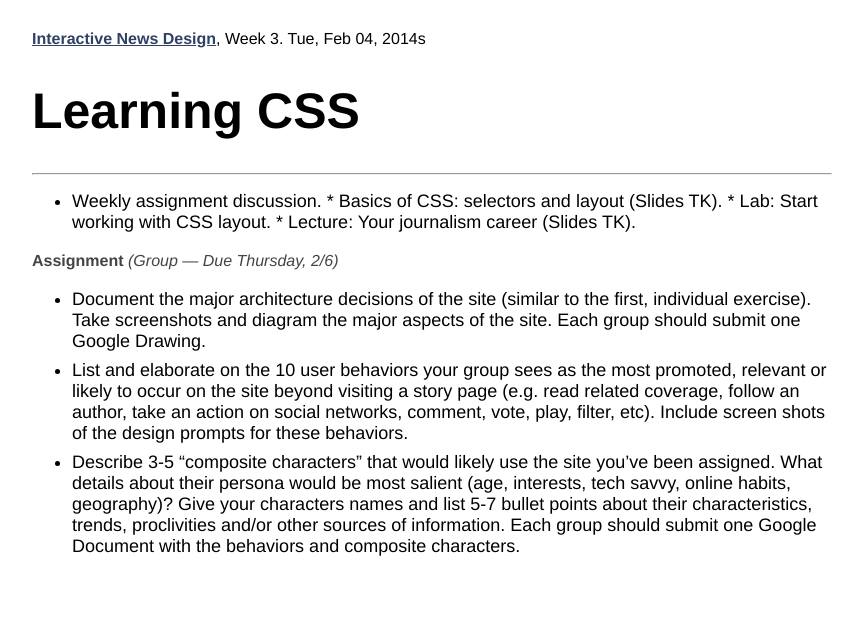
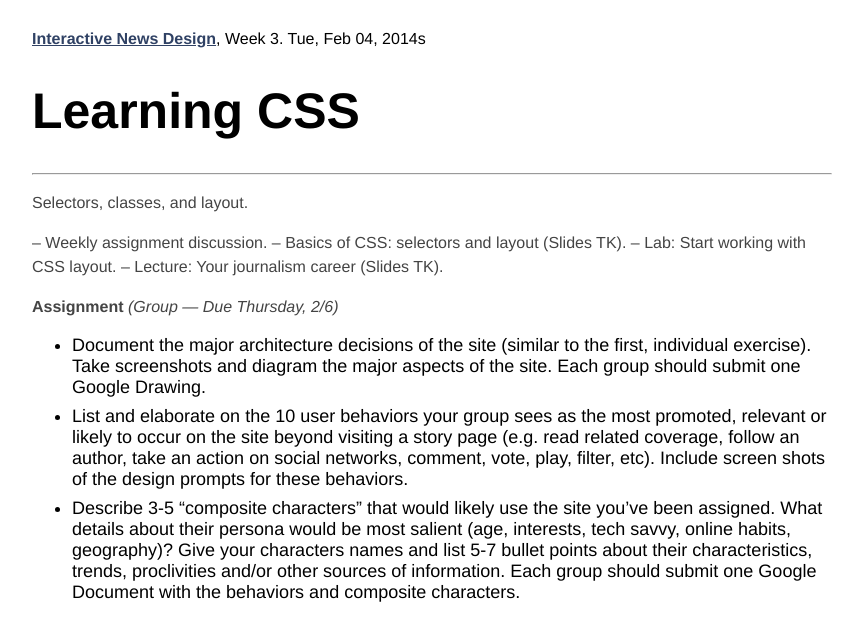
Before and after one commit to tysone/2014-columbia, a Jekyll site: the page built from _posts/2014-02-04-class-4.md, in a window 1280 px wide. Shown: the top 641 px of the page, without its empty margins (248-1111 px from the left). Built offline with Jekyll 4.4.1, drawn with Linux system fonts in a browser that asks for light colours.

Commit message:
agenda for tomorrow

```diff
--- a/_posts/2014-02-04-class-4.md
+++ b/_posts/2014-02-04-class-4.md
@@ -2,13 +2,15 @@
 layout: class
 title: Learning CSS
 week: 3
-summary: File paths, images, classes, and text styles.
+summary: Selectors, classes, and layout.
 ---
 
-* Weekly assignment discussion.
-* Basics of CSS: selectors and layout (Slides TK).
-* Lab: Start working with CSS layout.
-* Lecture: Your journalism career (Slides TK).
+Selectors, classes, and layout.
+
+– Weekly assignment discussion.
+– Basics of CSS: selectors and layout (Slides TK).
+– Lab: Start working with CSS layout.
+– Lecture: Your journalism career (Slides TK).
 
 **Assignment** *(Group — Due Thursday, 2/6)*
 
```
